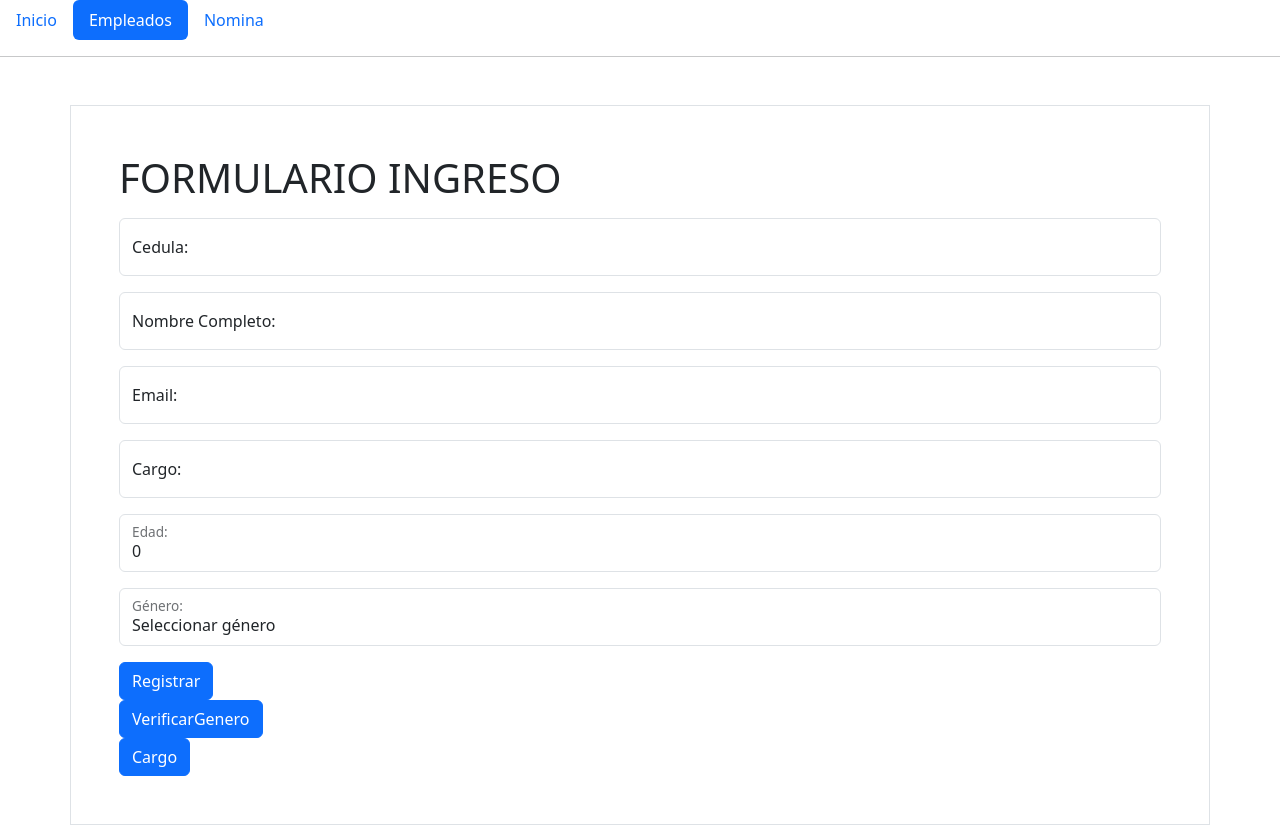
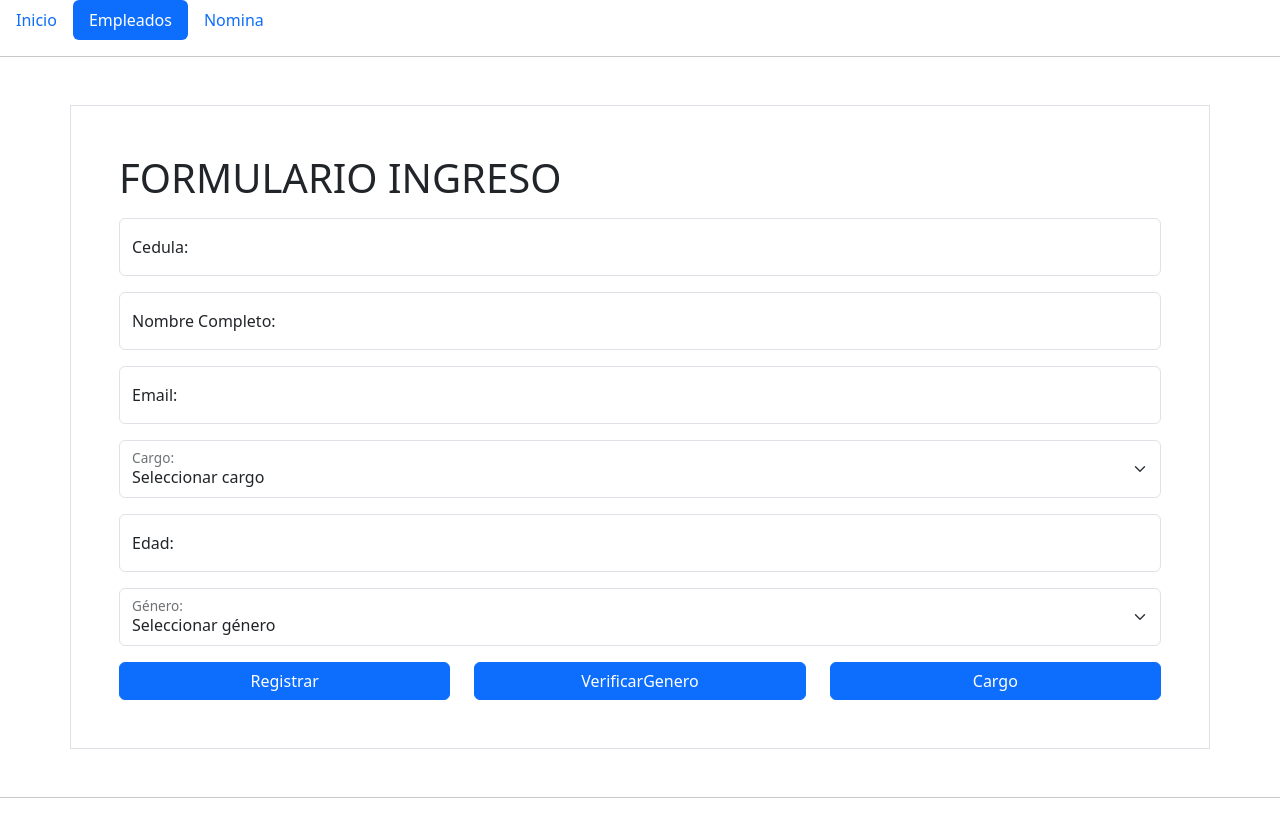
Before and after one commit to AZAEL-ZADKIEL/my-first-project, an Angular app: page /empleado in a window 1280 px wide. Shown: the top 826 px of the page. Built offline with nearby package versions, Linux system fonts and the light colour scheme.

Commit message:
actividad cargo, genero

```diff
--- a/src/app/entidades/empleados.ts
+++ b/src/app/entidades/empleados.ts
@@ -1,10 +1,10 @@
 export class Empleados {
-    cedula : String = "";
-    nombre : String = "";
-    cargo : String = "";
-    edad : number = 0;
-    genero : String = "";
-    email : String = "";
+    cedula: String = "";
+    nombre: String = "";
+    cargo: String = "";
+    edad: number | undefined = undefined;
+    genero: String = "";
+    email: String = "";
 
     constructor() {
 
--- a/src/app/formulario/formulario.html
+++ b/src/app/formulario/formulario.html
@@ -19,12 +19,16 @@
             <label for="email" class="form-label">Email:</label>
 
         </div>
-        <div class="form-floating mb-3 mt-3">
-            <input type="text" class="form-control" id="cargo" placeholder="Ingresa cargo" [(ngModel)]="empleado.cargo"
+        <div class="form-floating mb-3 mt-3"><select class="form-select" id="cargo" [(ngModel)]="empleado.cargo"
                 name="cargo">
+                <option value="">Seleccionar cargo</option>
+                <option value="Ingeniero">Ingeniero</option>
+                <option value="Tecnico">Tecnico</option>
+                <option value="Aux">Aux</option>
+            </select>
             <label for="cargo" class="form-label">Cargo:</label>
+        </div>
 
-        </div>
         <div class="form-floating mb-3 mt-3">
             <input type="number" class="form-control" id="edad" placeholder="Ingresa edad" [(ngModel)]="empleado.edad"
                 name="edad">
@@ -32,7 +36,7 @@
 
         </div>
         <div class="form-floating mb-3 mt-3">
-            <select class="form-control" id="genero" [(ngModel)]="empleado.genero" name="genero">
+            <select class="form-select" id="genero" [(ngModel)]="empleado.genero" name="genero">
                 <option value="">Seleccionar género</option>
                 <option value="masculino">Masculino</option>
                 <option value="femenino">Femenino</option>
@@ -40,14 +44,16 @@
             <label for="genero" class="form-label">Género:</label>
 
         </div>
-        <div class="col-sm 4">
-            <button (click)="registrar()" class="btn btn-primary">Registrar</button>
-        </div>
-        <div class="col-sm 4">
-            <button (click)="VerificarGenero()" class="btn btn-primary">VerificarGenero</button>
-        </div>
-        <div class="col-sm 4">
-            <button (click)="VerificarCargo()" class="btn btn-primary">Cargo</button>
+        <div class="row mt-3">
+            <div class="col-sm-4">
+                <button (click)="registrar()" class="btn btn-primary w-100">Registrar</button>
+            </div>
+            <div class="col-sm-4">
+                <button (click)="VerificarGenero()" class="btn btn-primary w-100">VerificarGenero</button>
+            </div>
+            <div class="col-sm-4">
+                <button (click)="VerificarCargo()" class="btn btn-primary w-100">Cargo</button>
+            </div>
         </div>
     </form>
 </div>
--- a/src/app/formulario/formulario.ts
+++ b/src/app/formulario/formulario.ts
@@ -13,6 +13,14 @@ export class Formulario implements OnInit {
   titulo = 'FORMULARIO INGRESO';
   empleado: Empleados = new Empleados();
   errores: string[] = [];
+
+  salariosPorCargo: { [key: string]: number } = {
+    ingeniero: 2500000,
+    tecnico: 1800000,
+    aux: 1200000,
+  };
+
+  bonificacion = 0;
 
   ngOnInit(): void {
     this.empleado = new Empleados();
@@ -54,11 +62,56 @@ export class Formulario implements OnInit {
     this.empleado = new Empleados();
   }
 
+  VerificarGenero() {
+    if (!this.empleado.genero || !this.empleado.edad) {
+      alert('Debes ingresar género y edad primero.');
+      return;
+    }
 
-  VerificarCargo(){
+    if (this.empleado.edad < 18) {
+      alert('No se puede calcular la bonificación: el empleado debe ser mayor o igual a 18 años.');
+      return;
+    }
 
+    if (this.empleado.genero === 'femenino') {
+      this.bonificacion = this.empleado.edad * 100000;
+    } else if (this.empleado.genero === 'masculino') {
+      this.bonificacion = this.empleado.edad * 120000;
+    }
+
+    alert('Bonificación calculada: $' + this.bonificacion.toLocaleString('es-CO'));
   }
-  VerificarGenero(){
 
+  VerificarCargo() {
+    if (!this.empleado.cargo) {
+      alert('Debes ingresar el cargo primero.');
+      return;
+    }
+
+    if (!this.empleado.edad || this.empleado.edad < 18) {
+      alert('No se puede calcular el salario: el empleado debe ser mayor o igual a 18 años.');
+      return;
+    }
+
+    const cargoKey = this.empleado.cargo.trim().toLowerCase();
+    const salarioBase = this.salariosPorCargo[cargoKey];
+
+    if (salarioBase === undefined) {
+      alert('Cargo no reconocido. Usa: Ingeniero, Tecnico o Aux.');
+      return;
+    }
+
+    if (!this.empleado.genero) {
+      alert('Debes verificar el género primero para calcular la bonificación.');
+      return;
+    }
+
+    const salarioTotal = salarioBase + this.bonificacion;
+
+    alert(
+      'Salario básico: $' + salarioBase.toLocaleString('es-CO') + '\n' +
+      'Bonificación: $' + this.bonificacion.toLocaleString('es-CO') + '\n' +
+      'Salario total: $' + salarioTotal.toLocaleString('es-CO')
+    );
   }
 }
```
